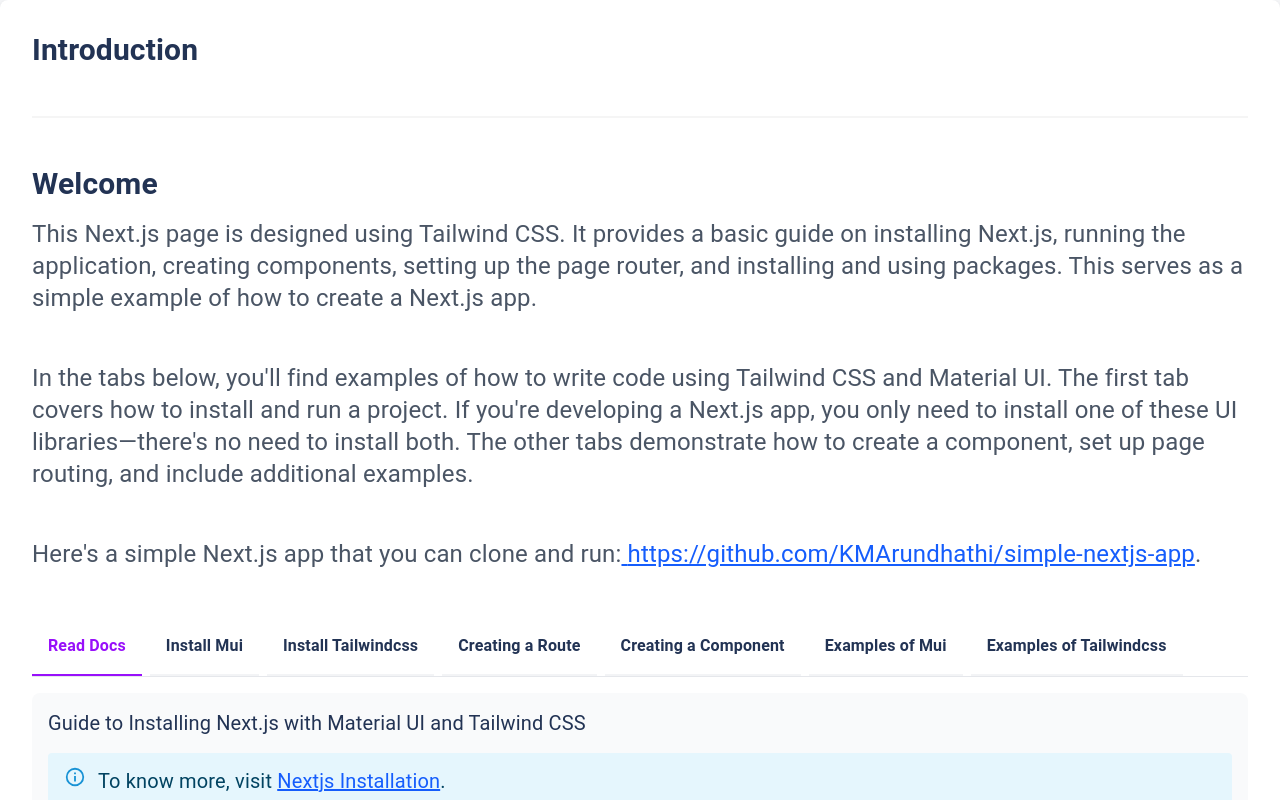
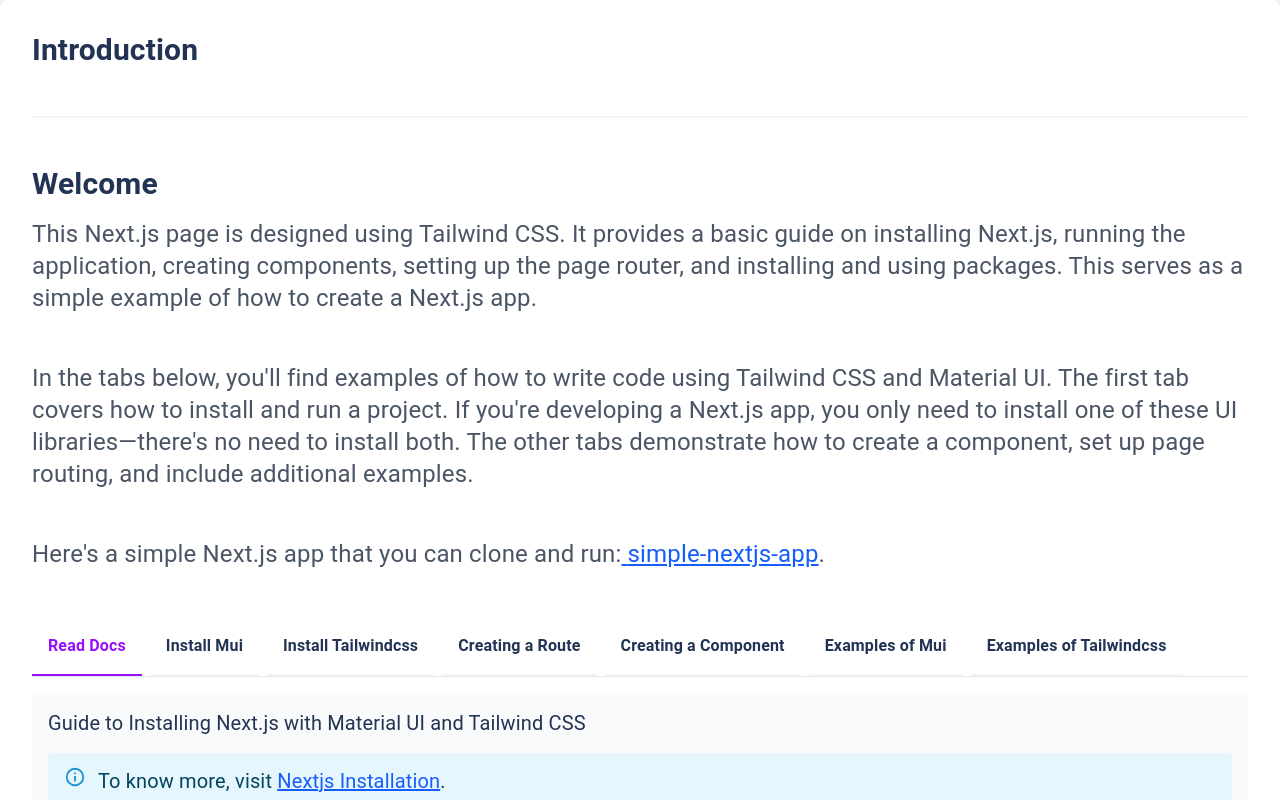
Before and after one commit to KMArundhathi/nextjs-document, a Next.js app: page / in a window 1280 px wide. Shown: the top 800 px of the page. Built offline with nearby package versions, Linux system fonts and the light colour scheme.

Commit message:
intro updated

```diff
--- a/src/app/page.js
+++ b/src/app/page.js
@@ -33,7 +33,7 @@
               rel="noopener noreferrer"
               className="text-blue-600 underline"
             >
-              {' '}https://github.com/KMArundhathi/simple-nextjs-app
+              {' '}simple-nextjs-app
             </a>.
           </p>
 
```
